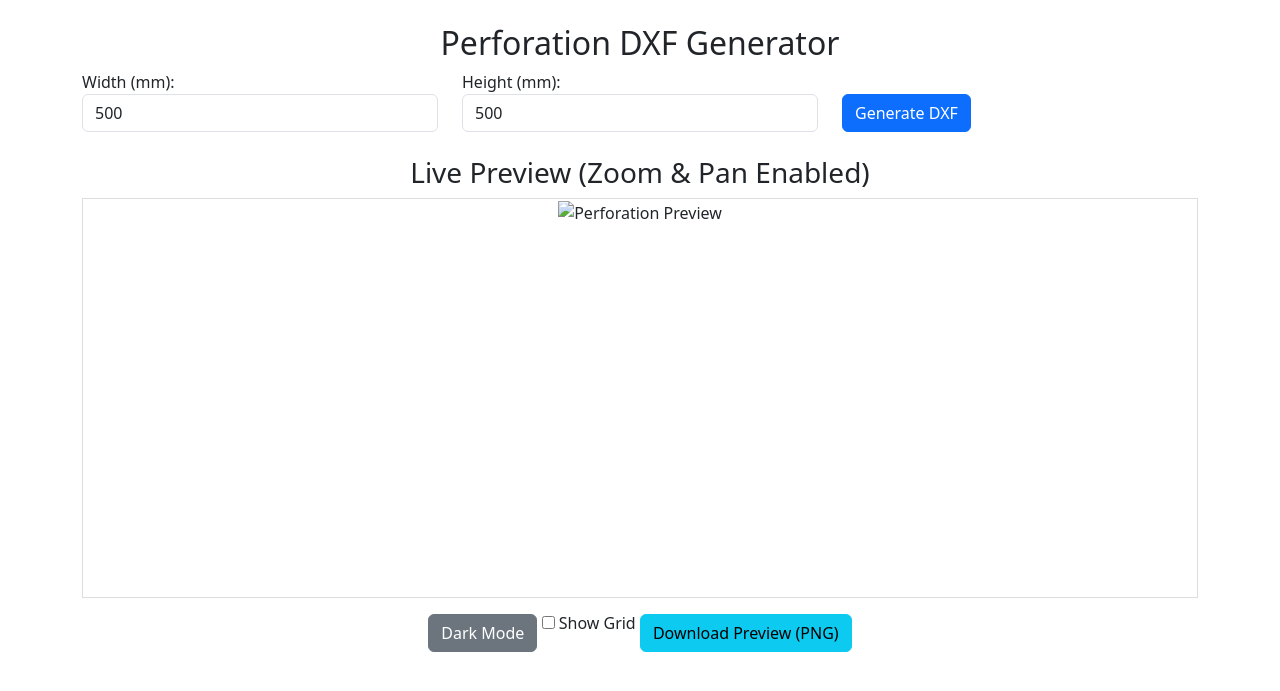
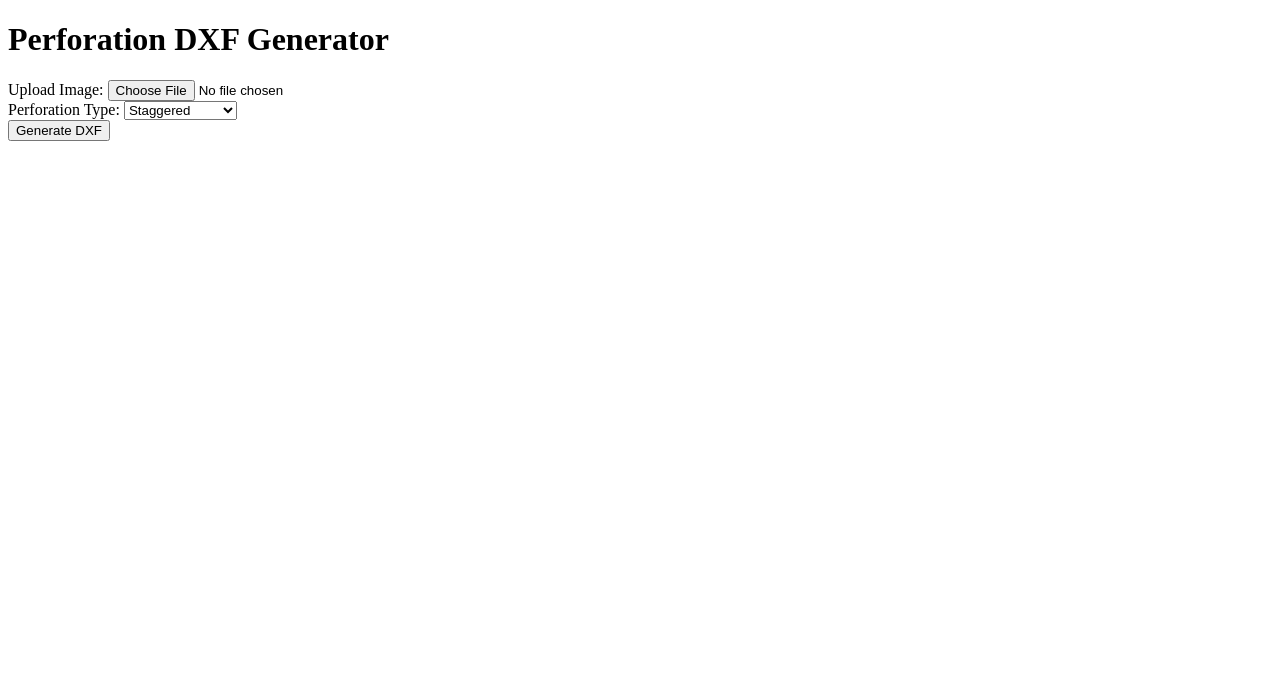
Before and after one commit to Sujithks709/PPW, a Flask app: page / in a window 1280 px wide. Shown: the top 691 px of the page. Run offline with Flask 3, Linux system fonts and the light colour scheme.

Commit message:
aaded text
texte added

```diff
--- a/app.py
+++ b/app.py
@@ -1,43 +1,14 @@
-from flask import Flask, render_template, request, send_file, jsonify
+from flask import Flask, request, send_file, render_template
+import cv2
+import numpy as np
 import ezdxf
-import numpy as np
-import io
+import os
 
 app = Flask(__name__)
 
-# Function to create a perforation pattern and generate DXF
-def create_dxf(holes, width, height, filename="output.dxf"):
-    doc = ezdxf.new()
-    msp = doc.modelspace()
-
-    # Define size-based color mapping
-    size_layers = {
-        "small": {"range": (1, 5), "color": 1, "layer": "Small_Holes"},  # Red
-        "medium": {"range": (6, 10), "color": 3, "layer": "Medium_Holes"},  # Green
-        "large": {"range": (11, 50), "color": 5, "layer": "Large_Holes"}  # Blue
-    }
-
-    # Create layers
-    for key, data in size_layers.items():
-        doc.layers.add(name=data["layer"], color=data["color"])
-
-    # Draw boundary
-    msp.add_lwpolyline([(0, 0), (width, 0), (width, height), (0, height), (0, 0)], close=True, dxfattribs={"layer": "Boundary"})
-
-    # Generate circles in layers
-    for hole in holes:
-        x, y, size = hole
-        if 0 <= x <= width and 0 <= y <= height:
-            for key, data in size_layers.items():
-                if data["range"][0] <= size <= data["range"][1]:
-                    msp.add_circle(center=(x, y), radius=size / 2, dxfattribs={"layer": data["layer"], "color": data["color"]})
-                    break
-
-    # Save DXF to memory
-    buffer = io.BytesIO()
-    doc.write(buffer)
-    buffer.seek(0)
-    return buffer
+# Ensure upload folder exists
+UPLOAD_FOLDER = "uploads"
+os.makedirs(UPLOAD_FOLDER, exist_ok=True)
 
 @app.route("/")
 def index():
@@ -45,17 +16,50 @@
 
 @app.route("/generate_dxf", methods=["POST"])
 def generate_dxf():
-    data = request.json
-    width = float(data.get("width", 500))
-    height = float(data.get("height", 500))
-    num_holes = 100
+    if "image" not in request.files:
+        return "No file uploaded", 400
 
-    # Generate random perforation holes within bounds
-    holes = np.random.uniform(0, min(width, height), (num_holes, 3))  # (x, y, size)
-    holes[:, 2] = np.random.randint(3, 12, num_holes)  # Random hole sizes
+    file = request.files["image"]
+    pattern_type = request.form.get("pattern_type", "staggered")
 
-    dxf_buffer = create_dxf(holes, width, height)
-    return send_file(dxf_buffer, download_name="perforation.dxf", as_attachment=True)
+    # Save the image
+    img_path = os.path.join(UPLOAD_FOLDER, file.filename)
+    file.save(img_path)
+
+    # Process image for perforation
+    dxf_path = process_image_to_dxf(img_path, pattern_type)
+
+    # Send DXF file to user
+    return send_file(dxf_path, as_attachment=True)
+
+def process_image_to_dxf(image_path, pattern_type):
+    # Load image in grayscale
+    img = cv2.imread(image_path, cv2.IMREAD_GRAYSCALE)
+    height, width = img.shape
+
+    # Create a DXF file
+    doc = ezdxf.new()
+    msp = doc.modelspace()
+
+    # Define perforation parameters
+    hole_size_min = 2
+    hole_size_max = 10
+
+    # Loop through pixels to generate perforation pattern
+    for y in range(0, height, 20):
+        for x in range(0, width, 20):
+            brightness = img[y, x]
+            hole_size = np.interp(brightness, [0, 255], [hole_size_max, hole_size_min])
+
+            if pattern_type == "staggered" and (y // 20) % 2 == 1:
+                x += 10  # Offset for staggered pattern
+
+            msp.add_circle((x, -y), hole_size / 2)
+
+    # Save DXF file
+    dxf_path = "perforation.dxf"
+    doc.saveas(dxf_path)
+    return dxf_path
 
 if __name__ == "__main__":
-    app.run(host='0.0.0.0', port=3000, debug=True)
+    app.run(host="0.0.0.0", port=5000, debug=True)
--- a/pyproject.toml
+++ b/pyproject.toml
@@ -7,4 +7,5 @@
     "ezdxf>=1.3.5",
     "flask>=3.1.0",
     "numpy>=2.2.3",
+    "opencv-python>=4.11.0.86",
 ]
--- /dev/null
+++ b/requirements.txt
@@ -0,0 +1,2 @@
+Flask
+gunicorn
--- a/templates/index.html
+++ b/templates/index.html
@@ -3,97 +3,81 @@
 <head>
     <meta charset="UTF-8">
     <meta name="viewport" content="width=device-width, initial-scale=1.0">
-    <title>Image to Perforation DXF</title>
-    <link rel="stylesheet" href="https://cdn.jsdelivr.net/npm/bootstrap@5.3.0/dist/css/bootstrap.min.css">
+    <title>Perforation DXF Generator</title>
     <style>
-        body.dark-mode {
-            background-color: #121212;
-            color: white;
-        }
-        #previewContainer {
-            overflow: hidden;
-            width: 100%;
-            height: 400px;
-            border: 1px solid #ddd;
-        }
-        .grid {
-            background: url('grid.png');
+        #preview {
+            max-width: 100%;
+            max-height: 300px;
+            display: none;
+            border: 1px solid #ccc;
+            margin-top: 10px;
         }
     </style>
 </head>
 <body>
-    <div class="container mt-4">
-        <h2 class="text-center">Perforation DXF Generator</h2>
+    <h1>Perforation DXF Generator</h1>
 
-        <!-- Input Controls -->
-        <div class="row">
-            <div class="col-md-4">
-                <label for="area_width">Width (mm):</label>
-                <input type="number" id="area_width" class="form-control" value="500">
-            </div>
-            <div class="col-md-4">
-                <label for="area_height">Height (mm):</label>
-                <input type="number" id="area_height" class="form-control" value="500">
-            </div>
-            <div class="col-md-4">
-                <button id="generateDXF" class="btn btn-primary mt-4">Generate DXF</button>
-            </div>
-        </div>
+    <!-- Upload Image -->
+    <label for="imageUpload">Upload Image:</label>
+    <input type="file" id="imageUpload" accept="image/*">
+    <br>
 
-        <!-- Preview -->
-        <div class="text-center mt-4">
-            <h3>Live Preview (Zoom & Pan Enabled)</h3>
-            <div id="previewContainer">
-                <img id="previewImage" class="img-fluid" src="" alt="Perforation Preview">
-            </div>
-            <button id="toggleDarkMode" class="btn btn-secondary mt-3">Dark Mode</button>
-            <input type="checkbox" id="toggleGrid"> Show Grid
-            <a id="downloadPreview" class="btn btn-info mt-3" download="preview.png">Download Preview (PNG)</a>
-        </div>
-    </div>
+    <!-- Image Preview -->
+    <img id="preview">
+
+    <!-- Perforation Type -->
+    <label for="patternType">Perforation Type:</label>
+    <select id="patternType">
+        <option value="staggered">Staggered</option>
+        <option value="non-staggered">Non-Staggered</option>
+    </select>
+    <br>
+
+    <!-- Generate DXF Button -->
+    <button onclick="uploadImage()">Generate DXF</button>
 
     <script>
-        document.getElementById("generateDXF").addEventListener("click", function() {
-            let width = document.getElementById("area_width").value;
-            let height = document.getElementById("area_height").value;
+        document.getElementById("imageUpload").addEventListener("change", function(event) {
+            const file = event.target.files[0];
+            if (file) {
+                const reader = new FileReader();
+                reader.onload = function(e) {
+                    document.getElementById("preview").src = e.target.result;
+                    document.getElementById("preview").style.display = "block";
+                };
+                reader.readAsDataURL(file);
+            }
+        });
+
+        function uploadImage() {
+            const fileInput = document.getElementById("imageUpload");
+            const patternType = document.getElementById("patternType").value;
+
+            if (!fileInput.files.length) {
+                alert("Please upload an image first!");
+                return;
+            }
+
+            const formData = new FormData();
+            formData.append("image", fileInput.files[0]);
+            formData.append("pattern_type", patternType);
 
             fetch("/generate_dxf", {
                 method: "POST",
-                body: JSON.stringify({ width: width, height: height }),
-                headers: { "Content-Type": "application/json" }
+                body: formData
             })
             .then(response => response.blob())
             .then(blob => {
-                let url = window.URL.createObjectURL(blob);
-                let a = document.createElement("a");
+                const url = window.URL.createObjectURL(blob);
+                const a = document.createElement("a");
                 a.href = url;
                 a.download = "perforation.dxf";
                 document.body.appendChild(a);
                 a.click();
                 document.body.removeChild(a);
-            });
-        });
-
-        // Dark Mode Toggle
-        document.getElementById("toggleDarkMode").addEventListener("click", function() {
-            document.body.classList.toggle("dark-mode");
-            localStorage.setItem("darkMode", document.body.classList.contains("dark-mode"));
-        });
-
-        if (localStorage.getItem("darkMode") === "true") {
-            document.body.classList.add("dark-mode");
+            })
+            .catch(error => console.error("Error:", error));
         }
-
-        // Grid Toggle
-        document.getElementById("toggleGrid").addEventListener("change", function() {
-            document.getElementById("previewContainer").classList.toggle("grid", this.checked);
-        });
-
-        // Download Preview
-        document.getElementById("downloadPreview").addEventListener("click", function() {
-            let img = document.getElementById("previewImage").src;
-            this.href = img;
-        });
     </script>
 </body>
 </html>
```
Also changed, not shown: uploads/341736625_998118594682351_3114342814702184785_n.webp (added), uploads/DALL·E 2024-12-08 01.34.52 - A vibrant and cheerful cover page for a children's activity book themed on the Bible. The design features colorful illustrations of children reading a.webp (added), 4 other files.
